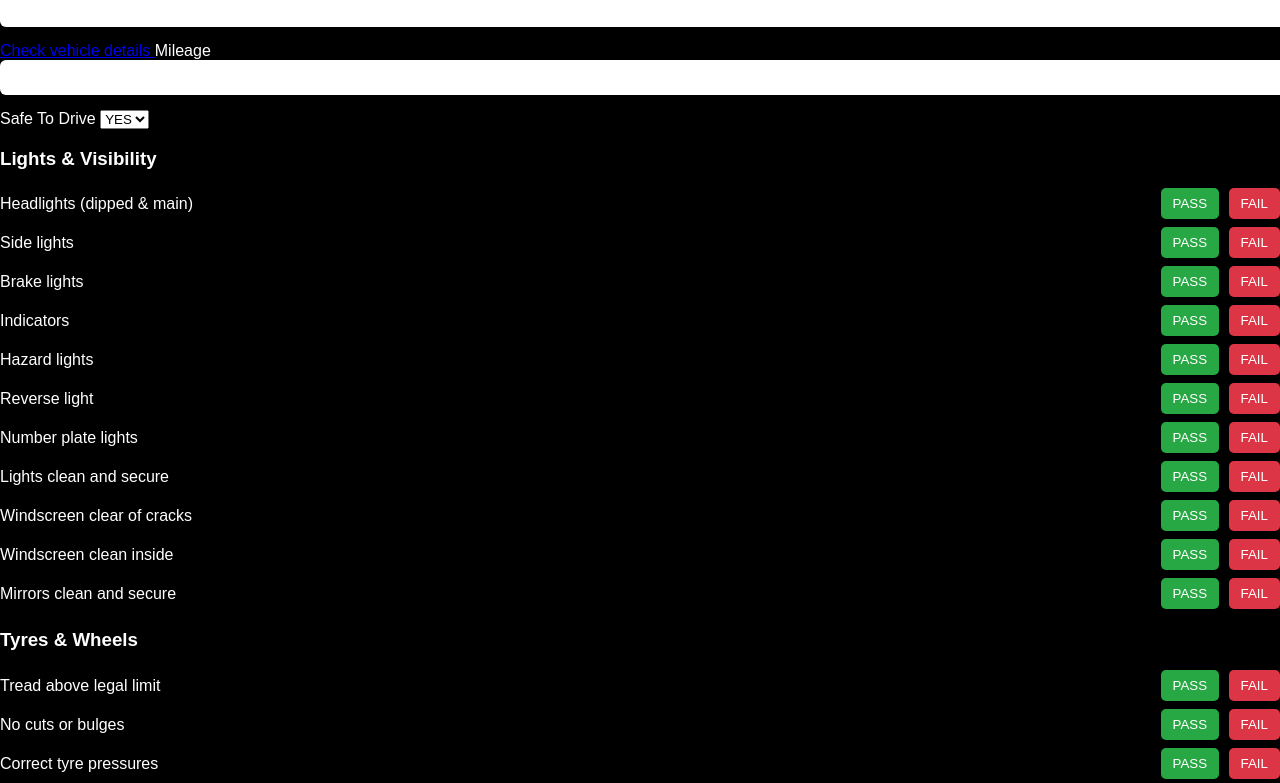
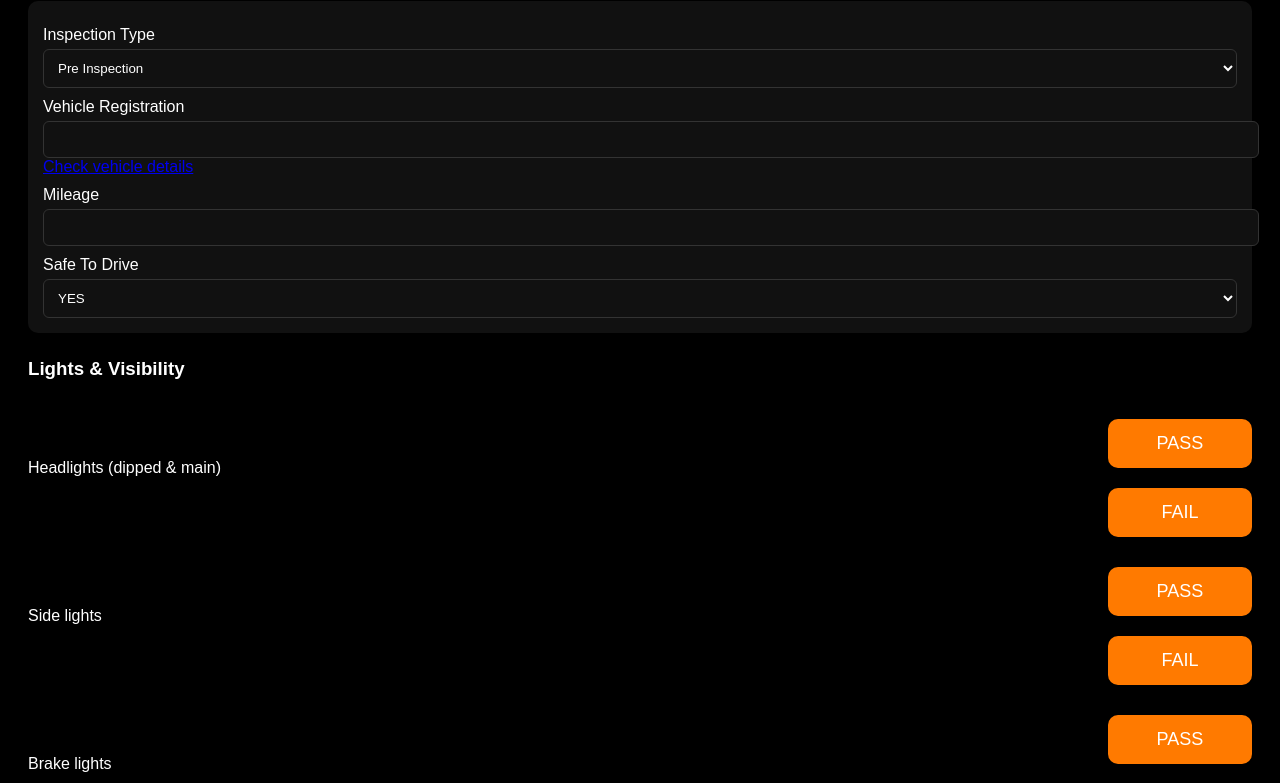
Before and after one commit to HarryHartup/VanInspection, a plain HTML site: page Index.html in a window 1280 px wide. Shown: the part 107-890 px from the top of the page. Drawn offline with nearby package versions, Linux system fonts and the light colour scheme.

Commit message:
Update style.css

```diff
--- a/style.css
+++ b/style.css
@@ -2,83 +2,80 @@
 background:#000;
 color:white;
 font-family:Arial;
-margin:0;
-}
-
-.container{
-max-width:600px;
-margin:auto;
 padding:20px;
 }
 
 h1{
-text-align:center;
 color:#ff7a00;
 }
 
-input,textarea{
+.vehicle-box{
+background:#111;
+padding:15px;
+border-radius:10px;
+margin-bottom:20px;
+}
+
+label{
+display:block;
+margin-top:10px;
+}
+
+input, select, textarea{
+
 width:100%;
 padding:10px;
-margin-bottom:15px;
-border:none;
+margin-top:5px;
 border-radius:6px;
-}
+border:1px solid #333;
 
-.toggle{
-display:flex;
-gap:10px;
-margin-bottom:15px;
-}
+background:#111;
+color:white;
 
-.toggle-btn{
-flex:1;
-padding:12px;
-background:#111;
-border:1px solid #ff7a00;
-color:#ff7a00;
-font-weight:bold;
-border-radius:6px;
-}
-
-.toggle-btn.active{
-background:#ff7a00;
-color:black;
 }
 
 .section{
-margin-bottom:20px;
+margin-top:25px;
 }
 
 .item{
 display:flex;
 justify-content:space-between;
 align-items:center;
-margin-bottom:8px;
+margin-top:10px;
 }
 
-.buttons button{
-margin-left:5px;
-padding:8px 12px;
+.passBtn,.failBtn{
+
+width:48%;
+padding:12px;
+font-size:16px;
+
 border:none;
-border-radius:5px;
+border-radius:8px;
+
 }
 
-.pass{
-background:#28a745;
+.passBtn{
+background:#2ecc71;
 color:white;
 }
 
-.fail{
-background:#dc3545;
+.failBtn{
+background:#e74c3c;
 color:white;
 }
 
-.export{
+button{
+margin-top:20px;
+padding:14px;
 width:100%;
-padding:15px;
+
+font-size:18px;
+
 background:#ff7a00;
 border:none;
-font-size:16px;
-border-radius:8px;
-margin-top:20px;
+border-radius:10px;
+
+color:white;
 }
```
